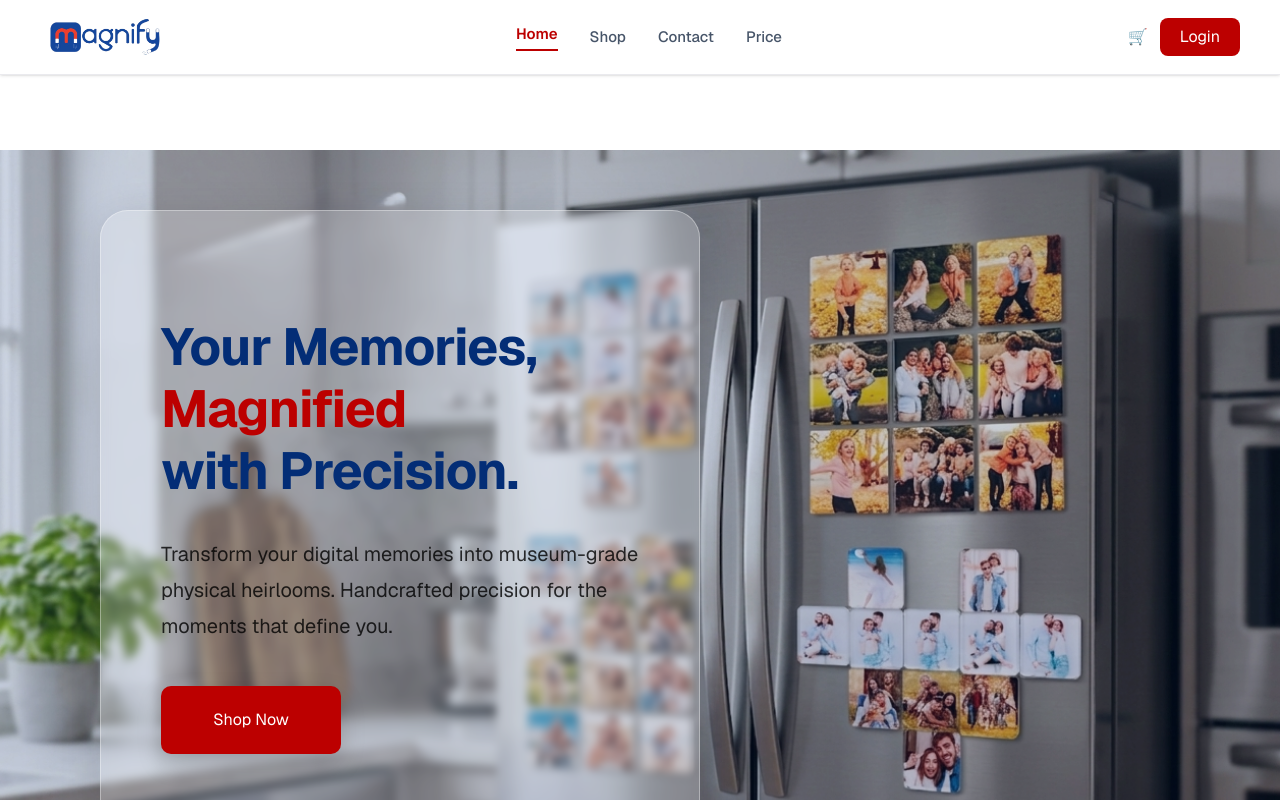
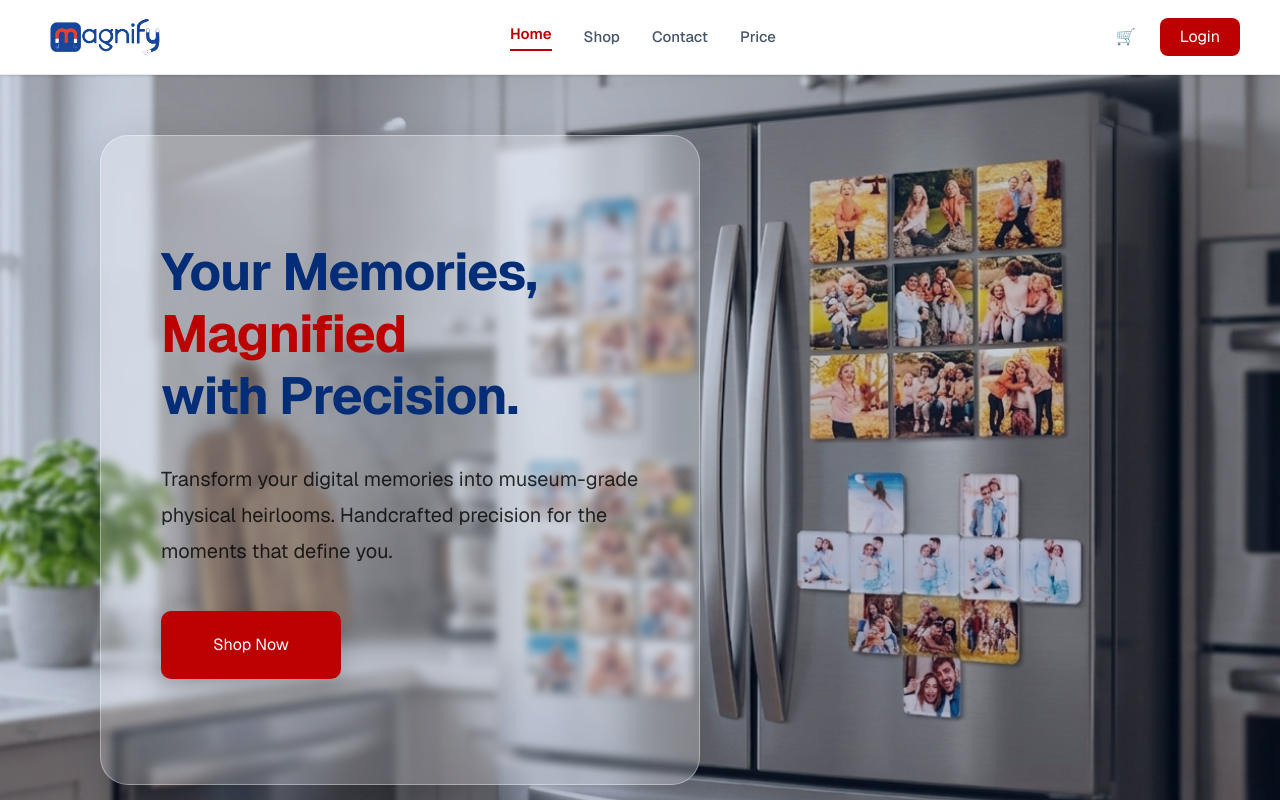
Before and after one commit to Neon-Labz/fridge-magnet-frame-frontend, a Next.js app: page / in a window 1280 px wide. Shown: the top 800 px of the page. Built offline with nearby package versions, Linux system fonts and the light colour scheme.

Commit message:
ui correction

```diff
--- a/src/app/(website)/cart/page.tsx
+++ b/src/app/(website)/cart/page.tsx
@@ -93,7 +93,7 @@ function CartItem({
         {/* BOTTOM ROW */}
         <div className="flex items-center justify-between">
           {/* QUANTITY */}
-          <div className="flex items-center border border-gray-300 w-[130px] sm:w-64 rounded-md overflow-hidden">
+          <div className="flex items-center border border-gray-300 w-[130px] sm:w-28 rounded-md overflow-hidden">
             <button
               type="button"
               onClick={() =>
--- a/src/app/(website)/layout.tsx
+++ b/src/app/(website)/layout.tsx
@@ -5,7 +5,7 @@ import WebsiteLayoutShell from "@/components/website/WebsiteLayoutShell";
 export default function WebsiteLayout({ children }: { children: ReactNode }) {
   return (
     <WebsiteLayoutShell>
-      <main className="pt-[75px]">{children}</main>
+      <main>{children}</main>
     </WebsiteLayoutShell>
   );
 }
--- a/src/components/website/Header.tsx
+++ b/src/components/website/Header.tsx
@@ -77,7 +77,7 @@ export default function Navbar() {
         </nav>
 
         {/* RIGHT SIDE - CART + LOGIN */}
-        <div className="flex items-center gap-3">
+        <div className="flex items-center gap-6">
 
           {/* CART */}
           <button
--- a/src/components/website/PricingSpecialPackages.tsx
+++ b/src/components/website/PricingSpecialPackages.tsx
@@ -27,7 +27,7 @@ export default function SpecialPackages() {
   ];
 
   return (
-    <section className="bg-white py-8 md:py-10">
+    <section className="bg-white md:py-10">
       <div className="mx-auto max-w-[1235px] rounded-[32px] border border-[#E5E7EB] bg-white px-4 py-6 shadow-sm sm:px-6 sm:py-8 md:px-10 md:py-10">
         {/* TITLE */}
         <div className="mb-6 flex items-center gap-2">
```
